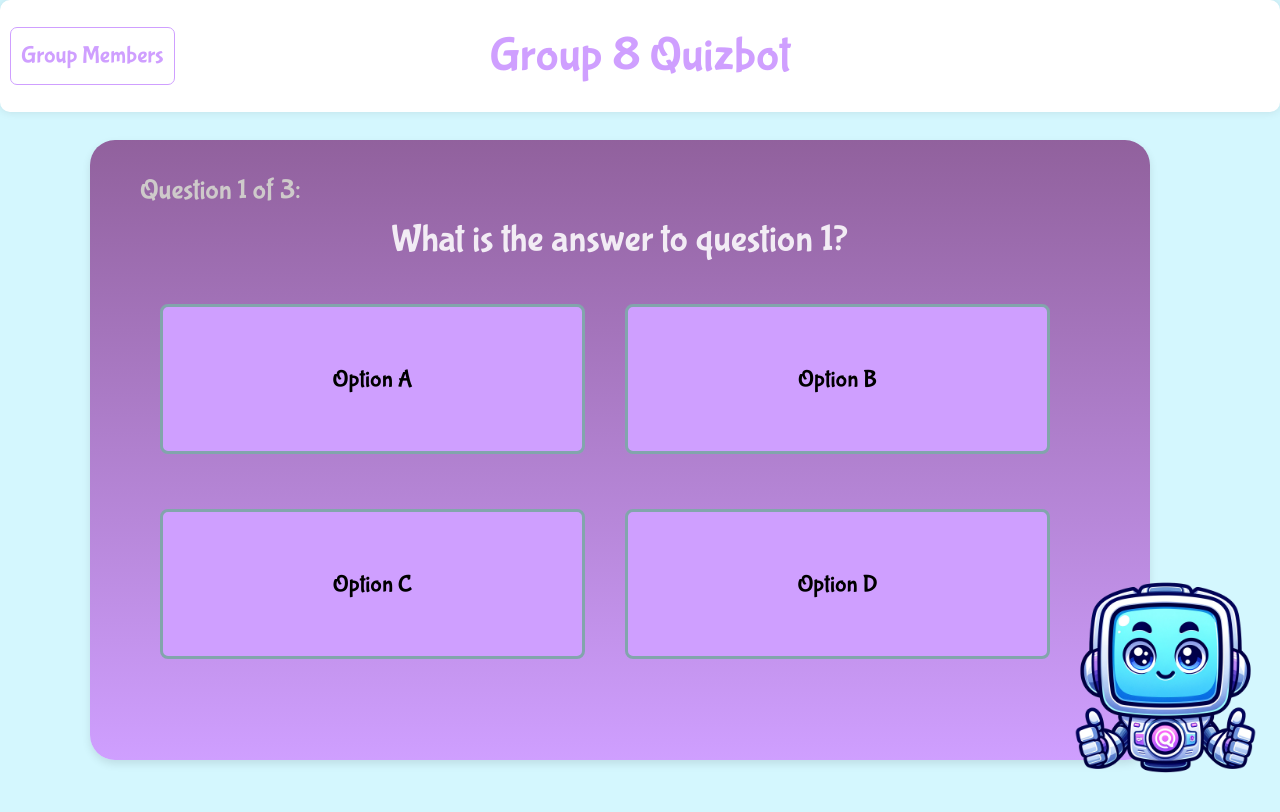
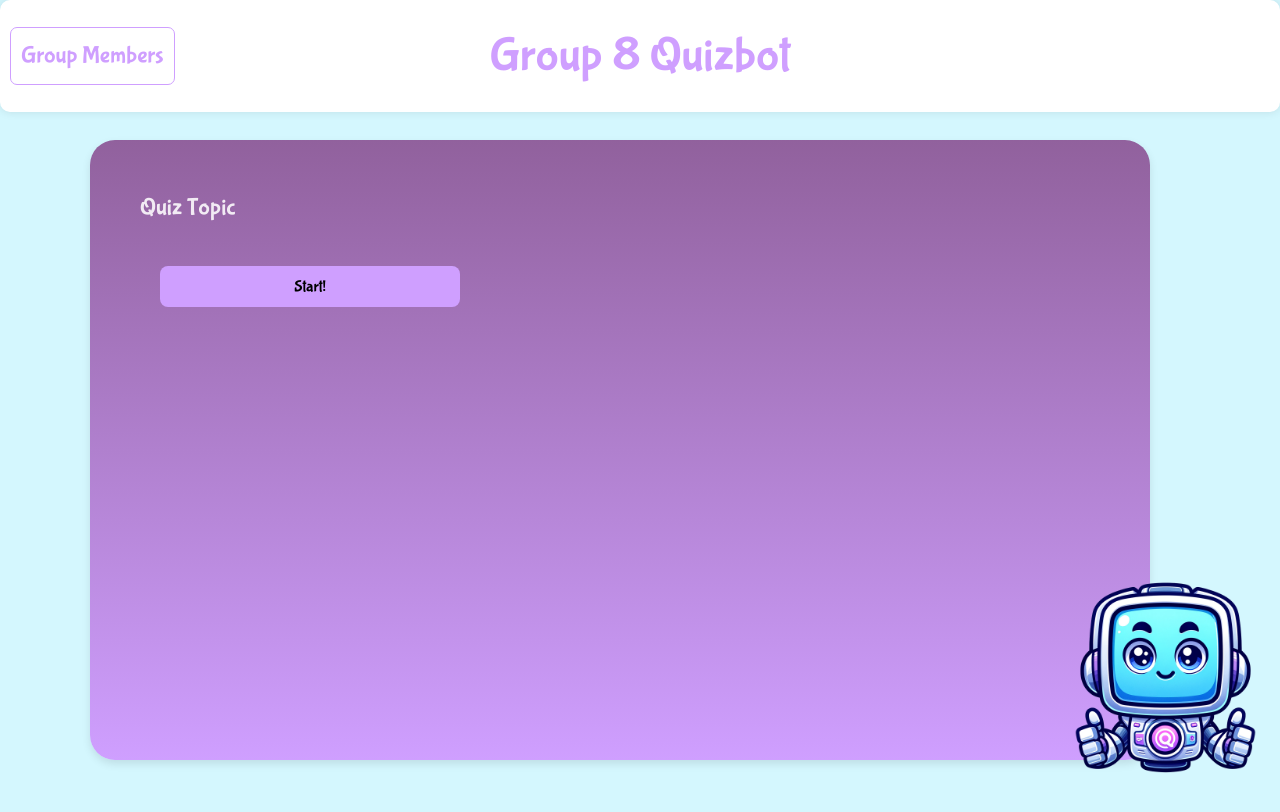
Before and after one commit to faitholopade/SWENG-Study-Bot, a React (Vite) app in the folder Frontend/: page / in a window 1280 px wide. Shown: the top 812 px of the page. Built offline with nearby package versions, Linux system fonts and the light colour scheme.

Commit message:
implemented basic quiz start feature

```diff
--- a/Frontend/src/QuizInfo.jsx
+++ b/Frontend/src/QuizInfo.jsx
@@ -4,10 +4,11 @@ import { useState } from 'react';
 const QuizInfo = () => {
     const [questionAt, setQuestionAt] = useState(0);
     const [score, setScore] = useState(0);
+    const [quizStarted, setQuizStarted] = useState(false);
     const [quizFinished, setQuizFinished] = useState(false);
     const {question, options, answer} = questions[questionAt];
     const optionSelected = (option) => {
-        if (option === questions[questionAt].answer) {
+        if (option == questions[questionAt].answer) {
             setScore(score+1);
         }
         if (questionAt < questions.length-1) {
@@ -33,7 +34,8 @@ const QuizInfo = () => {
                     </div>
                 </div>
             </div>
-            {(!quizFinished) ? (
+            {(quizStarted) ? (
+                (!quizFinished) ? (
                     <div className="quiz-box">
                         <div className="questions-completed">Question {questionAt+1} of {questions.length}:</div>
                         <h3 className="question-text">{question}</h3>
@@ -47,10 +49,18 @@ const QuizInfo = () => {
                     <div className="quiz-box">
                         <h3 className="question-text">Score: {score}/{questions.length}</h3>
                     </div>
-            )}
+                )
+            ) : (
+                <div className="quiz-box">
+                    <h2>Quiz Topic</h2>
+                    <button className='start-button' onClick={() => setQuizStarted(true)}>Start!</button>
+                </div>)
+            }
             <img src="/images/quizbot mascot.png" alt="Description" className="login-image" />
 
+
         </div>
+
     );}
 
 
```
Lines whose indentation alone changed are shown as unchanged.
